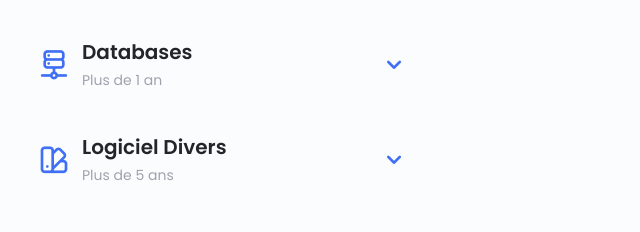
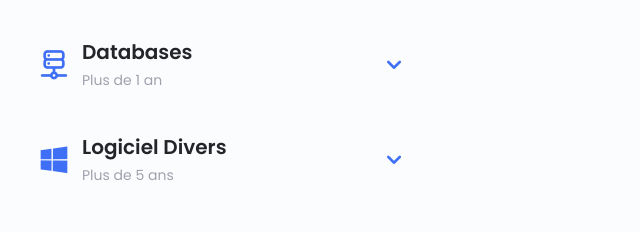
Before and after one commit to AlexGamingMK/AleexPhotoo-Portfolio, a plain HTML site: page index.html in a window 1280 px wide. Shown: the part 1622-1854 px from the top of the page, 218-858 px from the left. Drawn offline with nearby package versions, Linux system fonts and the light colour scheme.

Commit message:
modification légère

```diff
--- a/index.html
+++ b/index.html
@@ -351,7 +351,7 @@
                     <!--==================== SKILLS 4 ====================-->
                     <div class="skills__content skills__close">
                         <div class="skills__header">
-                            <i class="uil uil-swatchbook skills__icon"></i>
+                            <i class="uil uil-windows skills__icon"></i>
 
                             <div>
                                 <h1 class="skills__title">Logiciel Divers</h1>
```
